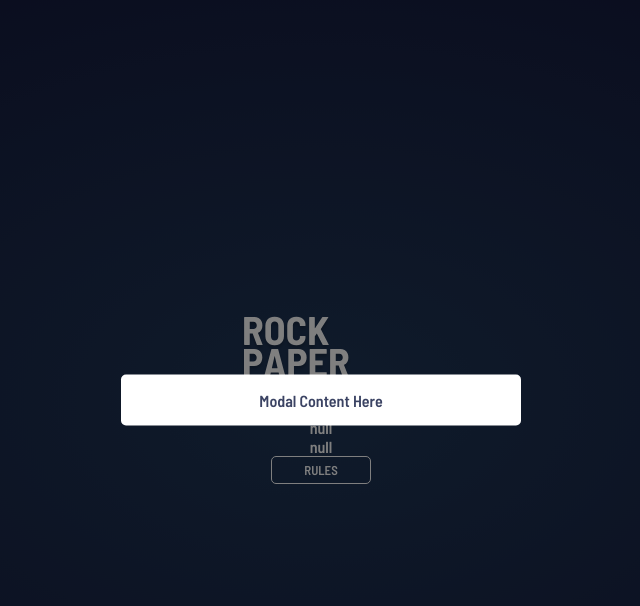
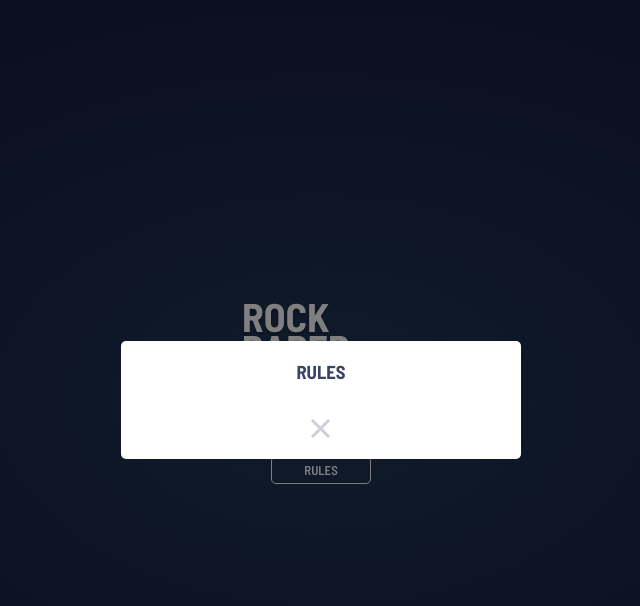
Before and after one commit to michaelbulaongdev/fm011-rock-paper-scissors, a React (Create React App) app: page / in a window 1280 px wide. Both pictures are taken after a click on the button "RULES". Shown: the top 606 px of the page, without its empty margins (319-959 px from the left). Built offline with nearby package versions, Linux system fonts and the light colour scheme.

Commit message:
modal checkpoint

```diff
--- a/src/App.css
+++ b/src/App.css
@@ -21,10 +21,12 @@
 	border-radius: 5px;
 	font-size: 0.8rem;
 	padding: 0.3rem 2rem;
+	margin: 1vw;
 	transition: ease-in-out 0.3s;
 }
 
 .rules-button:hover {
+	cursor: pointer;
 	background-color: white;
 	color: var(--darkText);
 }
@@ -41,3 +43,17 @@
 	color: var(--darkText);
 	text-align: center;
 }
+
+.close-button {
+	background-color: transparent;
+	border: 1px solid white;
+	border-radius: 3px;
+	margin: 1vw;
+	min-height: 2rem;
+	min-width: 2rem;
+	transition: ease-in-out 0.3s;
+}
+
+.close-button:hover {
+	cursor: pointer;
+}
--- a/src/components/RulesModal.js
+++ b/src/components/RulesModal.js
@@ -1,5 +1,6 @@
 import {useState} from 'react';
 import {Modal} from '@mui/material';
+import Close from '../images/icon-close.svg';
 
 export default function RulesModal() {
 	const [open, setOpen] = useState(false);
@@ -17,7 +18,12 @@ export default function RulesModal() {
 				aria-labelledby='modal-modal-title'
 				aria-describedby='modal-modal-description'>
 				<div className='rules'>
-					<p>Modal Content Here</p>
+					<div>
+						<h3>RULES</h3>
+						<button className='close-button' onClick={handleClose}>
+							<img src={Close} alt='close-button' />
+						</button>
+					</div>
 				</div>
 			</Modal>
 		</section>
```
